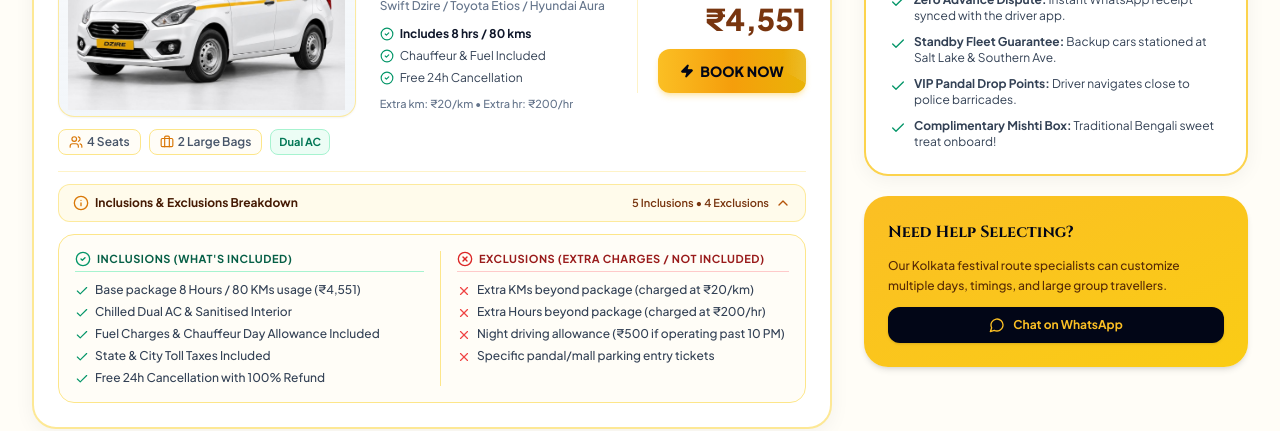
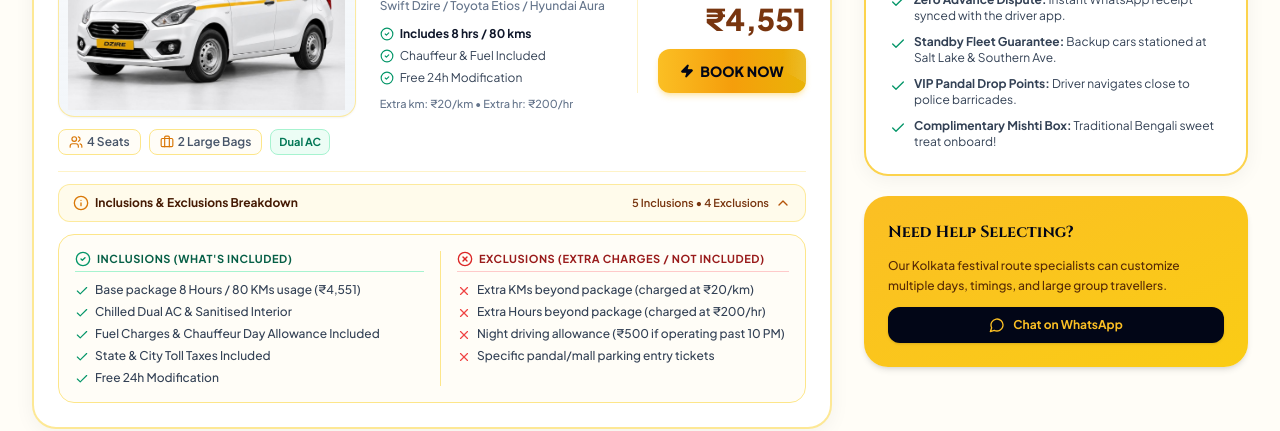
Before and after one commit to bbproject98/Durga-Puja-LandingPage--admin, a Next.js app in the folder Broomboom landing page/: page /fleet in a window 1280 px wide. Shown: the part 435-866 px from the top of the page. Built offline with nearby package versions, Linux system fonts and the light colour scheme; a web font is replaced by a local one.

Commit message:
fleet page

```diff
--- a/Broomboom landing page/app/fleet/page.tsx
+++ b/Broomboom landing page/app/fleet/page.tsx
@@ -87,7 +87,7 @@ function getDynamicInclusions(
   const shared = [
     "Fuel Charges & Chauffeur Day Allowance Included",
     "State & City Toll Taxes Included",
-    "Free 24h Cancellation with 100% Refund",
+    "Free 24h Modification",
   ];
 
   return [baseText, acText, ...shared];
@@ -209,7 +209,7 @@ function FleetContent() {
 
     try {
       const totalTariff = checkoutPrice;
-      const advancePaid = Math.round(totalTariff * 0.25);
+      const advancePaid = Math.min(2051, totalTariff); // Fixed 2051 deposit
       const balancePayable = totalTariff - advancePaid;
 
       const bookingData = {
@@ -497,7 +497,7 @@ function FleetContent() {
                         </div>
                         <div className="flex items-center gap-1.5">
                           <CheckCircle2 className="w-3.5 h-3.5 text-emerald-600 flex-shrink-0" />
-                          <span>Free 24h Cancellation</span>
+                          <span>Free 24h Modification</span>
                         </div>
                       </div>
                       <div className="text-[11px] text-slate-500 pt-0.5 font-medium">
@@ -831,8 +831,8 @@ function FleetContent() {
                     <span className="font-bold">₹{checkoutPrice.toLocaleString()}</span>
                   </div>
                   <div className="flex justify-between text-slate-950 font-black text-sm pt-1 border-t border-amber-200">
-                    <span>Payable 25% Deposit to Lock:</span>
-                    <span className="text-amber-900">₹{Math.round(checkoutPrice * 0.25).toLocaleString()}</span>
+                    <span>Pay Advance To Confirm Booking:</span>
+                    <span className="text-amber-900">₹{Math.min(2051, checkoutPrice).toLocaleString()}</span>
                   </div>
                 </div>
 
@@ -848,7 +848,7 @@ function FleetContent() {
                     </>
                   ) : (
                     <>
-                      <span>Pay 25% Advance &amp; Confirm Booking</span>
+                      <span>Pay Advance To Confirm Booking</span>
                       <ArrowRight className="w-4 h-4" />
                     </>
                   )}
```
